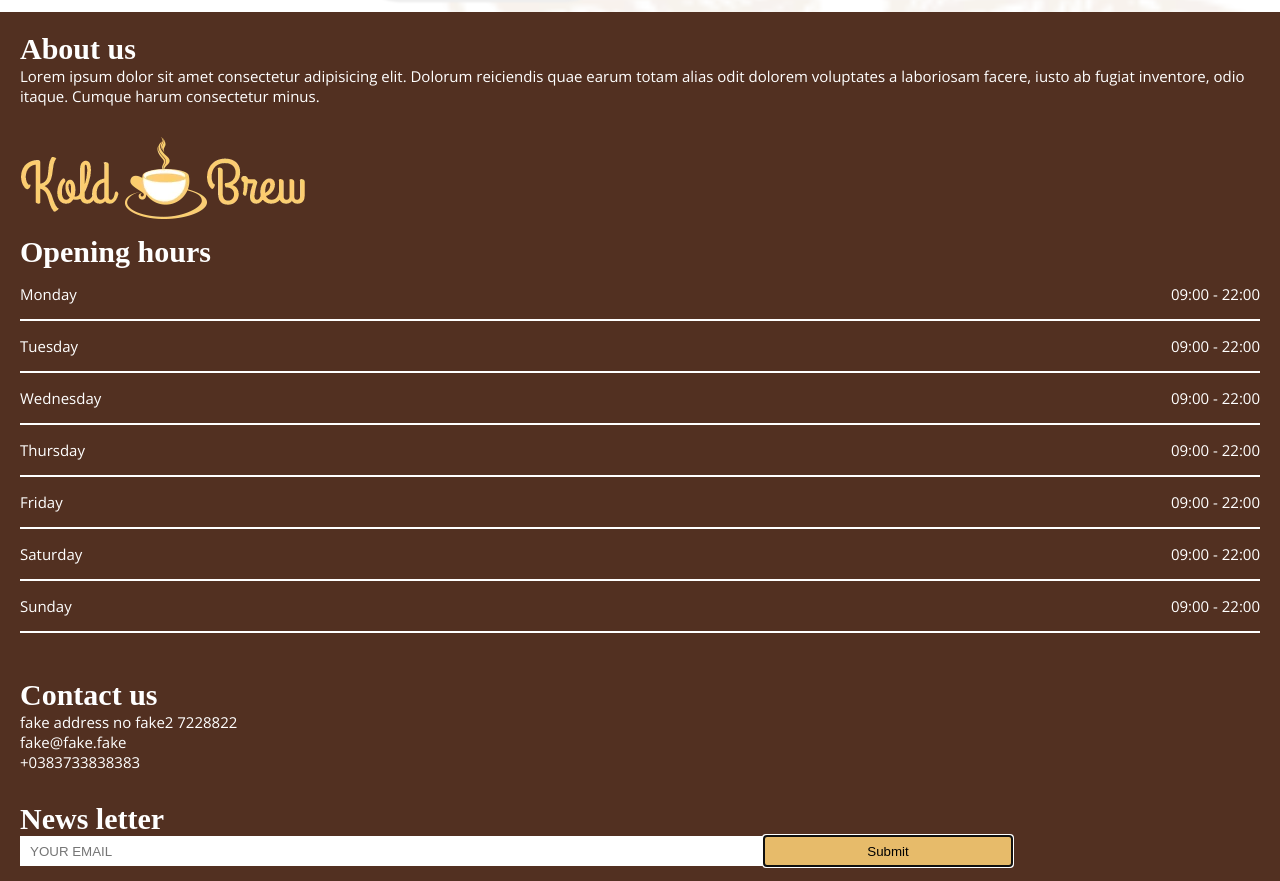
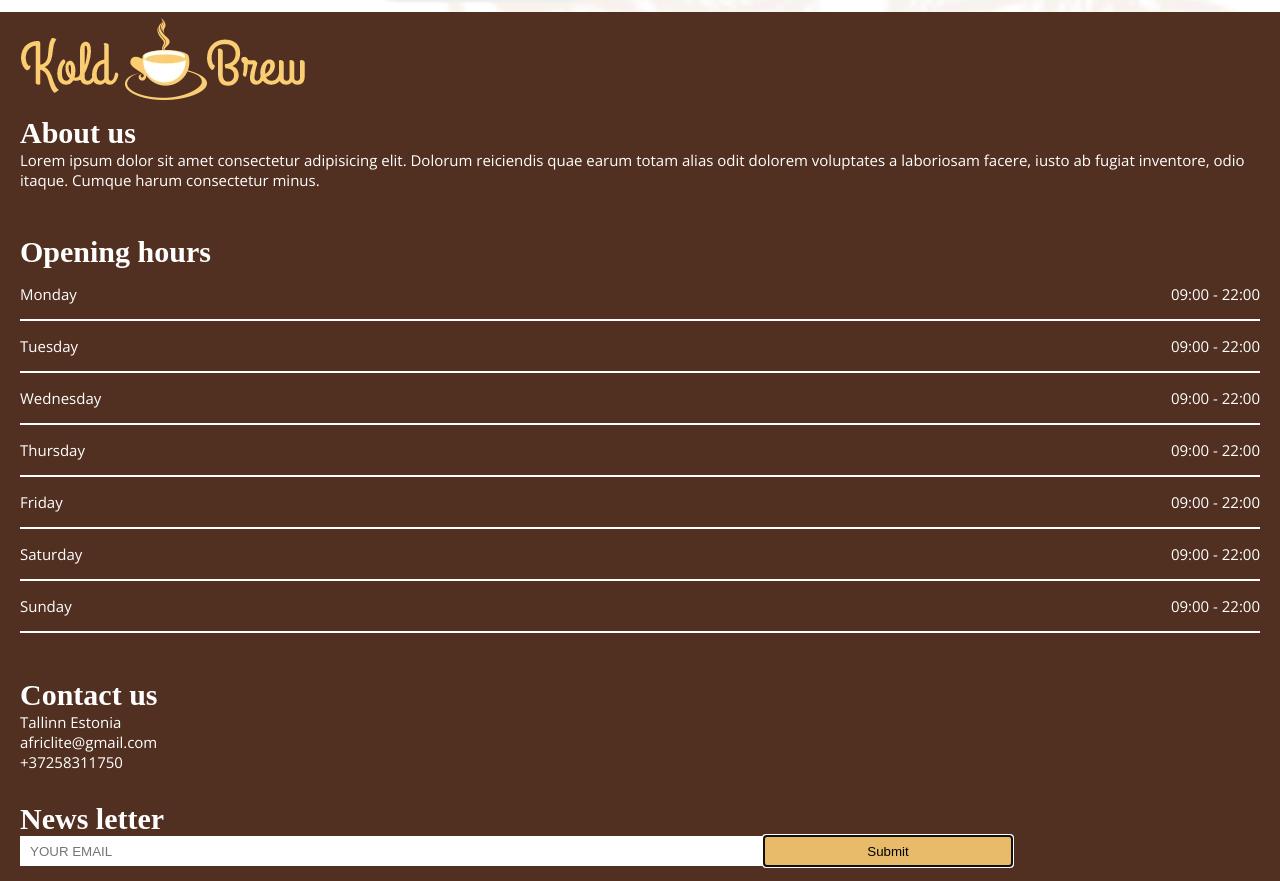
Before and after one commit to Emmybest1/koffee-house, a React (Create React App) app: page / in a window 1280 px wide. Shown: the part 723-1604 px from the top of the page. Built offline with nearby package versions, Linux system fonts and the light colour scheme; a web font is replaced by a local one.

Commit message:
updated footer content

```diff
--- a/package.json
+++ b/package.json
@@ -16,6 +16,7 @@
     "redux": "^4.0.5",
     "redux-logger": "^3.0.6",
     "redux-thunk": "^2.3.0",
+    "reselect": "^4.0.0",
     "uniqid": "^5.2.0"
   },
   "scripts": {
--- a/src/components/pages/products/Products.component.jsx
+++ b/src/components/pages/products/Products.component.jsx
@@ -1,6 +1,7 @@
 import React, {useEffect, useState, useRef} from 'react';
 import {useDispatch, useSelector} from 'react-redux';
 
+import {selectIsLoading,selectProducts,selectError} from '../../../redux/products/products.selector';
 import {fetchProductsRequest} from '../../../redux/root.actions';
 import ApiErrorAlert from '../../partials/modals/api-error-alert/ApiErrorAlert.component';
 import Loader from '../../partials/loader/Loader.component';
@@ -15,9 +16,9 @@ const Products = () => {
   let [count, setCount] = useState(0);
   const coffeeCountRef = useRef(null);
   const dispatch = useDispatch();
-  const productsFetchingIsLoading = useSelector((state) => state.products.isLoading);
-  const productsFetchingErrorMessage = useSelector((state) => state.products.error);
-  const products = useSelector((state) => state.products.products);
+  const productsFetchingIsLoading = useSelector(selectIsLoading);
+  const productsFetchingErrorMessage = useSelector(selectError);
+  const products = useSelector(selectProducts);
 
   useEffect(() => {
     dispatch(fetchProductsRequest());
--- a/src/components/structures/footer/Footer.component.jsx
+++ b/src/components/structures/footer/Footer.component.jsx
@@ -19,6 +19,7 @@ const Footer = () => {
 
   return (
     <footer className="container">
+      <img src={`${process.env.PUBLIC_URL}/assets/images/logo.png`} alt="" />
       <div className="about-us-wrapper">
         <h3>About us</h3>
         <p>
@@ -27,8 +28,6 @@ const Footer = () => {
           minus.
         </p>
       </div>
-      <img src={`${process.env.PUBLIC_URL}/assets/images/logo.png`} alt="" />
-
       <div className="opening-hours-wrapper">
         <h3>Opening hours</h3>
         <ul>
@@ -80,9 +79,9 @@ const Footer = () => {
       <div className="contact-us-wrapper">
         <h3>Contact us</h3>
         <ul>
-          <li>fake address no fake2 7228822</li>
-          <li>fake@fake.fake</li>
-          <li>+0383733838383</li>
+          <li>Tallinn Estonia</li>
+          <li>africlite@gmail.com</li>
+          <li>+37258311750</li>
         </ul>
       </div>
 
--- /dev/null
+++ b/src/redux/products/products.selector.js
@@ -0,0 +1,9 @@
+import {createSelector} from 'reselect';
+
+const selectProductsState = (state)=>state.products;
+
+export const selectIsLoading = createSelector([selectProductsState],(products)=>products.isLoading);
+
+export const selectProducts = createSelector([selectProductsState],(products)=>products.products);
+
+export const selectError = createSelector([selectProductsState],(products)=>products.error);
```
Also changed, not shown: src/redux/cart/cart.selector.js (added, +9 -0 lines), src/redux/product/product.selector.js (added, +9 -0 lines), 1 other file (tests, documents, lock files or other folders).
